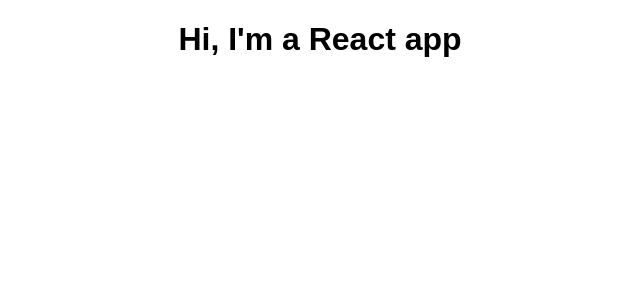
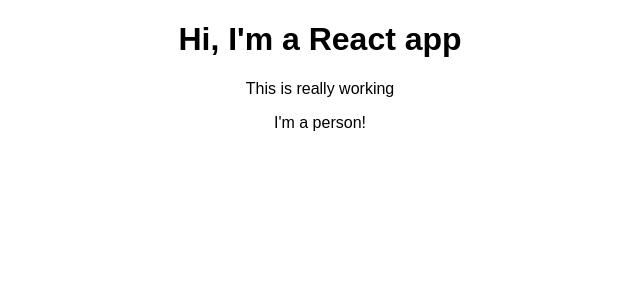
Before and after one commit to calvin1337/React, a React (Create React App) app in the folder react-complete-guide/: page / in a window 1280 px wide. Shown: the top 300 px of the page, without its empty margins (320-960 px from the left). Built offline with nearby package versions, Linux system fonts and the light colour scheme.

Commit message:
added person component

```diff
--- a/react-complete-guide/src/App.js
+++ b/react-complete-guide/src/App.js
@@ -1,5 +1,5 @@
 import React, { Component } from 'react';
-
+import Person from "./Person/Person";
 import './App.css';
 
 class App extends Component {
@@ -8,6 +8,8 @@ class App extends Component {
     return (
       <div className="App">
         <h1>Hi, I'm a React app </h1>
+        <p>This is really working</p>
+        <Person></Person>
       </div>
     );
 
--- /dev/null
+++ b/react-complete-guide/src/Person/Person.js
@@ -0,0 +1,7 @@
+import React from "react";
+
+const person = () => {
+    return <p>I'm a person!</p>
+};
+
+export default person;
```
